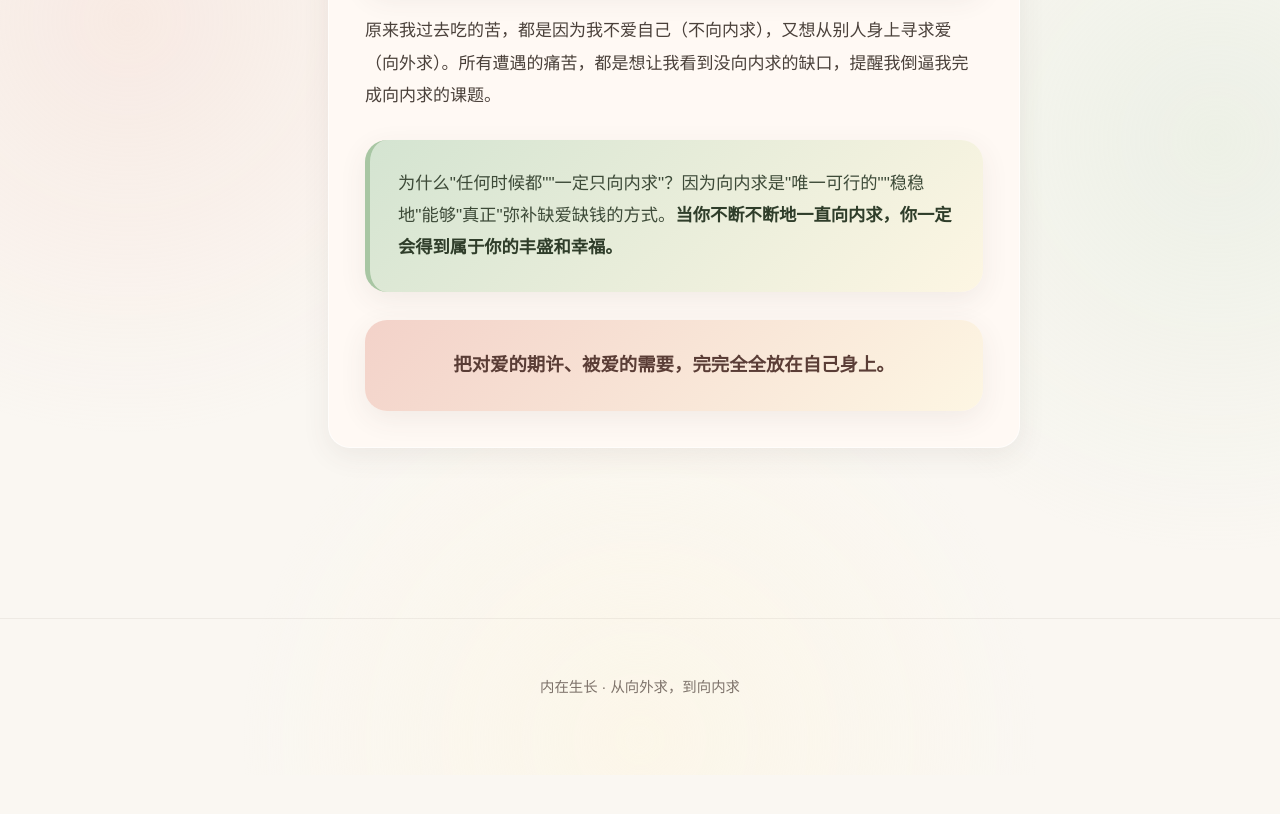
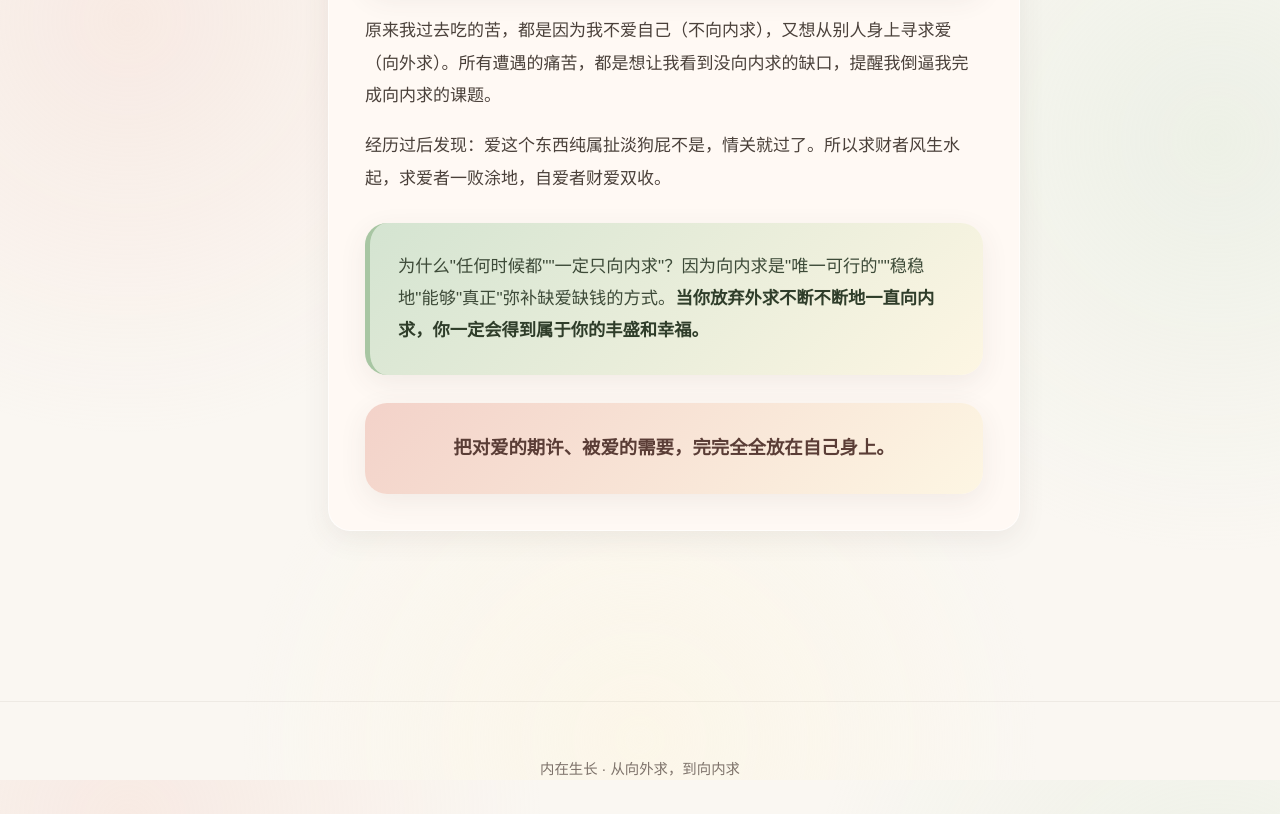
Before and after one commit to coco-color-website/inner-growth, a plain HTML site: page index.html in a window 1280 px wide. Shown: the part 7220-8034 px from the top of the page. Before the commit the page ends 7995 px from the top, so only its background shows below. Drawn offline with Linux system fonts and the light colour scheme.

Commit message:
Update stage5 with update4 content

```diff
--- a/index.html
+++ b/index.html
@@ -253,8 +253,10 @@
 
         <p>原来我过去吃的苦，都是因为我不爱自己（不向内求），又想从别人身上寻求爱（向外求）。所有遭遇的痛苦，都是想让我看到没向内求的缺口，提醒我倒逼我完成向内求的课题。</p>
 
+        <p>经历过后发现：爱这个东西纯属扯淡狗屁不是，情关就过了。所以求财者风生水起，求爱者一败涂地，自爱者财爱双收。</p>
+
         <div class="highlight-box">
-          <p>为什么"任何时候都""一定只向内求"？因为向内求是"唯一可行的""稳稳地"能够"真正"弥补缺爱缺钱的方式。<strong>当你不断不断地一直向内求，你一定会得到属于你的丰盛和幸福。</strong></p>
+          <p>为什么"任何时候都""一定只向内求"？因为向内求是"唯一可行的""稳稳地"能够"真正"弥补缺爱缺钱的方式。<strong>当你放弃外求不断不断地一直向内求，你一定会得到属于你的丰盛和幸福。</strong></p>
         </div>
 
         <div class="final-box">
```
